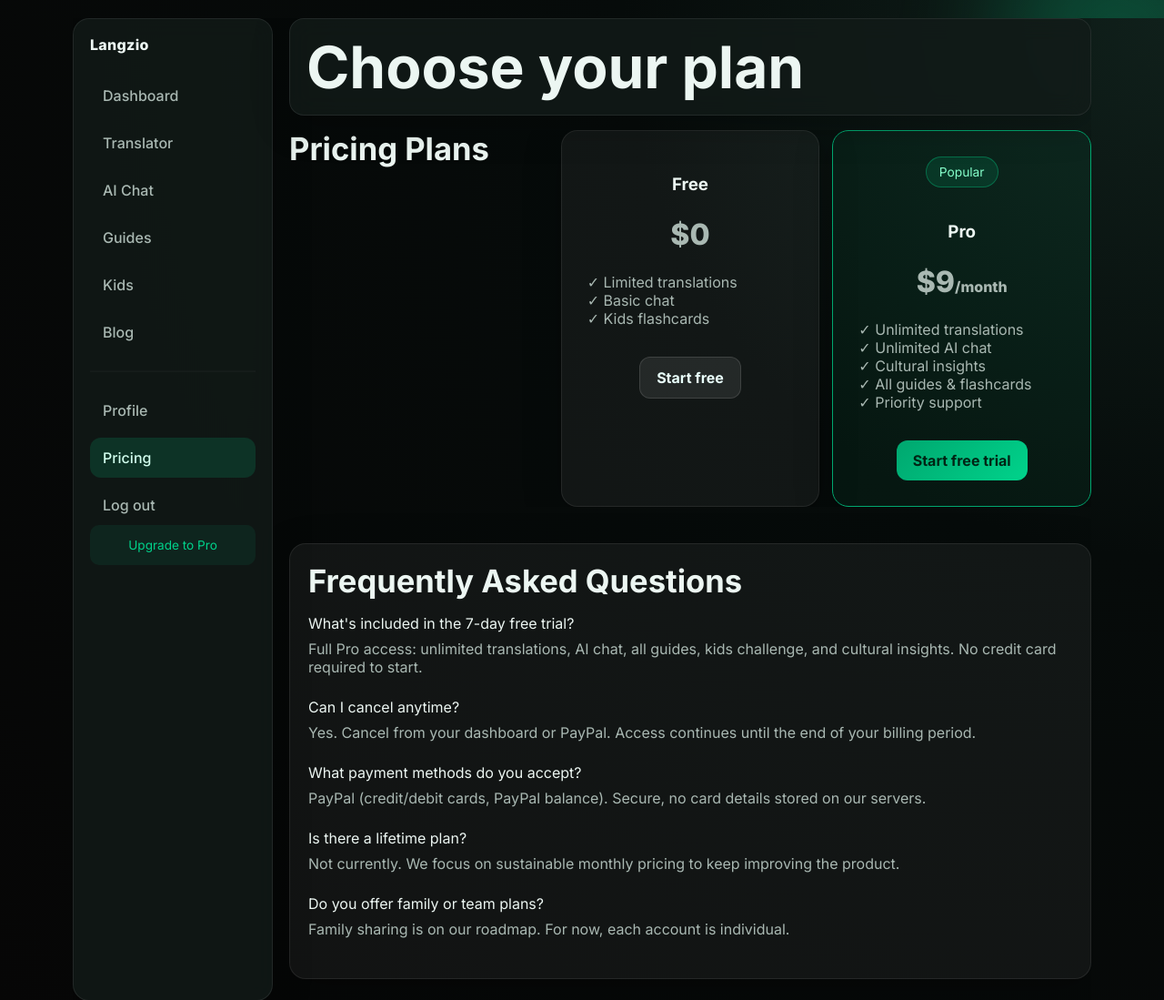
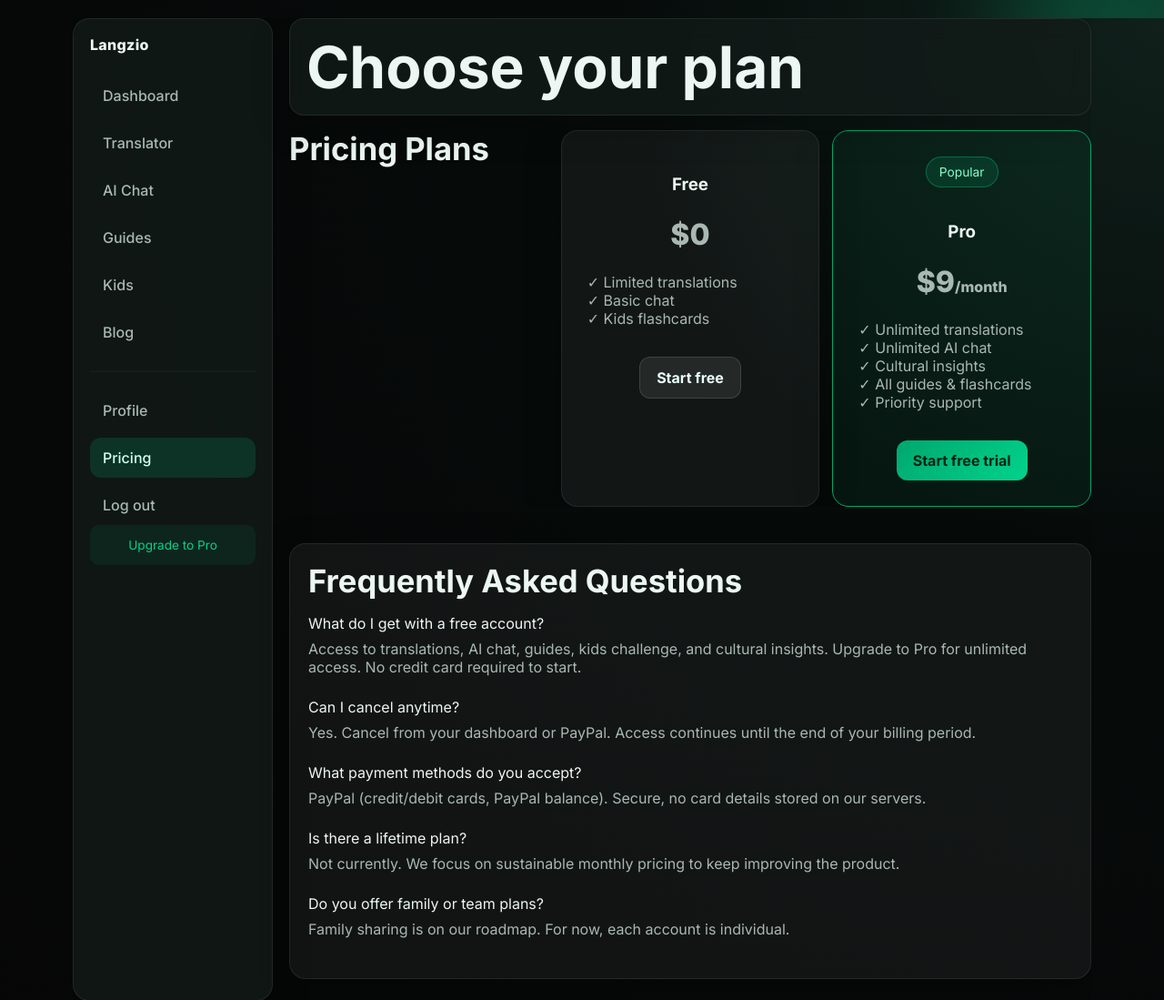
Before and after one commit to ABDELALI2024/Langzio-website, a PHP site: page /pricing.php in a window 1280 px wide. Shown: the top 1099 px of the page at 91% size. Run offline with PHP 8.4, Linux system fonts and the light colour scheme; data that the repository does not hold is empty.

Commit message:
feat: remove free trial - no trial badge/banner/auto-trial, free plan on register

```diff
--- a/about.php
+++ b/about.php
@@ -47,9 +47,7 @@ include "includes/head.php";
             <a href="logout.php">Log out</a>
         </nav>
         <div style="margin-top:auto;padding:12px;border-radius:10px;background:rgba(0,211,139,0.08);font-size:0.85rem;text-align:center">
-            <?php if ($subStatus["is_trial"]): ?>
-                <strong>Trial</strong> — <?php echo $subStatus["days_remaining"]; ?> day(s) left
-            <?php elseif ($subStatus["is_subscribed"]): ?>
+            <?php if ($subStatus["is_subscribed"]): ?>
                 <strong>Pro</strong> — Active
             <?php else: ?>
                 <a href="pricing.php" style="color:var(--green-2)">Upgrade to Pro</a>
--- a/blog.php
+++ b/blog.php
@@ -102,9 +102,7 @@ include "includes/head.php";
             <a href="logout.php">Log out</a>
         </nav>
         <div style="margin-top:auto;padding:12px;border-radius:10px;background:rgba(0,211,139,0.08);font-size:0.85rem;text-align:center">
-            <?php if ($subStatus["is_trial"]): ?>
-                <strong>Trial</strong> — <?php echo $subStatus["days_remaining"]; ?> day(s) left
-            <?php elseif ($subStatus["is_subscribed"]): ?>
+            <?php if ($subStatus["is_subscribed"]): ?>
                 <strong>Pro</strong> — Active
             <?php else: ?>
                 <a href="pricing.php" style="color:var(--green-2)">Upgrade to Pro</a>
--- a/guides.php
+++ b/guides.php
@@ -120,9 +120,7 @@ include "includes/head.php";
             <a href="logout.php">Log out</a>
         </nav>
         <div style="margin-top:auto;padding:12px;border-radius:10px;background:rgba(0,211,139,0.08);font-size:0.85rem;text-align:center">
-            <?php if ($subStatus["is_trial"]): ?>
-                <strong>Trial</strong> — <?php echo $subStatus["days_remaining"]; ?> day(s) left
-            <?php elseif ($subStatus["is_subscribed"]): ?>
+            <?php if ($subStatus["is_subscribed"]): ?>
                 <strong>Pro</strong> — Active
             <?php else: ?>
                 <a href="pricing.php" style="color:var(--green-2)">Upgrade to Pro</a>
--- a/kids.php
+++ b/kids.php
@@ -121,9 +121,7 @@ include "includes/head.php";
             <a href="logout.php">Log out</a>
         </nav>
         <div style="margin-top:auto;padding:12px;border-radius:10px;background:rgba(0,211,139,0.08);font-size:0.85rem;text-align:center">
-            <?php if ($subStatus["is_trial"]): ?>
-                <strong>Trial</strong> — <?php echo $subStatus["days_remaining"]; ?> day(s) left
-            <?php elseif ($subStatus["is_subscribed"]): ?>
+            <?php if ($subStatus["is_subscribed"]): ?>
                 <strong>Pro</strong> — Active
             <?php else: ?>
                 <a href="pricing.php" style="color:var(--green-2)">Upgrade to Pro</a>
--- a/learn.php
+++ b/learn.php
@@ -59,9 +59,7 @@ include "includes/head.php";
             <a href="logout.php">Log out</a>
         </nav>
         <div style="margin-top:auto;padding:12px;border-radius:10px;background:rgba(0,211,139,0.08);font-size:0.85rem;text-align:center">
-            <?php if ($subStatus["is_trial"]): ?>
-                <strong>Trial</strong> — <?php echo $subStatus["days_remaining"]; ?> day(s) left
-            <?php elseif ($subStatus["is_subscribed"]): ?>
+            <?php if ($subStatus["is_subscribed"]): ?>
                 <strong>Pro</strong> — Active
             <?php else: ?>
                 <a href="pricing.php" style="color:var(--green-2)">Upgrade to Pro</a>
--- a/pricing.php
+++ b/pricing.php
@@ -10,7 +10,7 @@ $paypalConfigured = langzio_env("PAYPAL_CLIENT_ID", "") !== ""
     && langzio_env("PAYPAL_PLAN_ID", "") !== "";
 
 $pageTitle = "Pricing — Langzio";
-$pageDescription = "Choose your Langzio plan: Free tier with limited access, or Pro for unlimited translations, AI chat, cultural insights, and all guides. 7-day free trial, no credit card required.";
+$pageDescription = "Choose your Langzio plan: Free tier with limited access, or Pro for unlimited translations, AI chat, cultural insights, and all guides. No credit card required to start.";
 $pageClass = "app-page";
 $pageKeywords = "Langzio pricing, Darija translator cost, Moroccan Arabic learning subscription, Langzio Pro, free trial Darija";
 
@@ -20,7 +20,7 @@ $pageStructuredData = [
     "@id" => LANGZIO_CANONICAL_DOMAIN . "/pricing.php#page",
     "url" => LANGZIO_CANONICAL_DOMAIN . "/pricing.php",
     "name" => "Langzio Pricing Plans",
-    "description" => "Choose your Langzio plan: Free tier with limited access, or Pro for unlimited translations, AI chat, cultural insights, and all guides. 7-day free trial, no credit card required.",
+    "description" => "Choose your Langzio plan: Free tier with limited access, or Pro for unlimited translations, AI chat, cultural insights, and all guides. No credit card required to start.",
     "isPartOf" => [
         "@type" => "WebSite",
         "@id" => LANGZIO_CANONICAL_DOMAIN . "#website"
@@ -80,9 +80,7 @@ include "includes/head.php";
             <a href="logout.php">Log out</a>
         </nav>
         <div style="margin-top:auto;padding:12px;border-radius:10px;background:rgba(0,211,139,0.08);font-size:0.85rem;text-align:center">
-            <?php if ($subStatus["is_trial"]): ?>
-                <strong>Trial</strong> — <?php echo $subStatus["days_remaining"]; ?> day(s) left
-            <?php elseif ($subStatus["is_subscribed"]): ?>
+            <?php if ($subStatus["is_subscribed"]): ?>
                 <strong>Pro</strong> — Active
             <?php else: ?>
                 <a href="pricing.php" style="color:var(--green-2)">Upgrade to Pro</a>
@@ -150,8 +148,8 @@ include "includes/head.php";
         <section class="card" aria-labelledby="faq-title" style="margin-top:24px">
             <h2 id="faq-title">Frequently Asked Questions</h2>
             <dl style="margin-top:16px">
-                <dt>What's included in the 7-day free trial?</dt>
-                <dd style="margin:8px 0 24px;color:var(--muted)">Full Pro access: unlimited translations, AI chat, all guides, kids challenge, and cultural insights. No credit card required to start.</dd>
+                <dt>What do I get with a free account?</dt>
+                <dd style="margin:8px 0 24px;color:var(--muted)">Access to translations, AI chat, guides, kids challenge, and cultural insights. Upgrade to Pro for unlimited access. No credit card required to start.</dd>
 
                 <dt>Can I cancel anytime?</dt>
                 <dd style="margin:8px 0 24px;color:var(--muted)">Yes. Cancel from your dashboard or PayPal. Access continues until the end of your billing period.</dd>
--- a/profile.php
+++ b/profile.php
@@ -107,9 +107,7 @@ include "includes/head.php";
             <a href="logout.php">Log out</a>
         </nav>
         <div style="margin-top:auto;padding:12px;border-radius:10px;background:rgba(0,211,139,0.08);font-size:0.85rem;text-align:center">
-            <?php if ($subStatus["is_trial"]): ?>
-                <strong>Trial</strong> — <?php echo $subStatus["days_remaining"]; ?> day(s) left
-            <?php elseif ($subStatus["is_subscribed"]): ?>
+            <?php if ($subStatus["is_subscribed"]): ?>
                 <strong>Pro</strong> — Active
             <?php else: ?>
                 <a href="pricing.php" style="color:var(--green-2)">Upgrade to Pro</a>
--- a/translator.php
+++ b/translator.php
@@ -86,9 +86,7 @@ include "includes/head.php";
             <a href="logout.php">Log out</a>
         </nav>
         <div style="margin-top:auto;padding:12px;border-radius:10px;background:rgba(0,211,139,0.08);font-size:0.85rem;text-align:center">
-            <?php if ($subStatus["is_trial"]): ?>
-                <strong>Trial</strong> — <?php echo $subStatus["days_remaining"]; ?> day(s) left
-            <?php elseif ($subStatus["is_subscribed"]): ?>
+            <?php if ($subStatus["is_subscribed"]): ?>
                 <strong>Pro</strong> — Active
             <?php else: ?>
                 <a href="pricing.php" style="color:var(--green-2)">Upgrade to Pro</a>
```
Also changed, not shown: chat.php (+3 -5 lines), dashboard.php (+2 -16 lines), register.php (+4 -13 lines).
